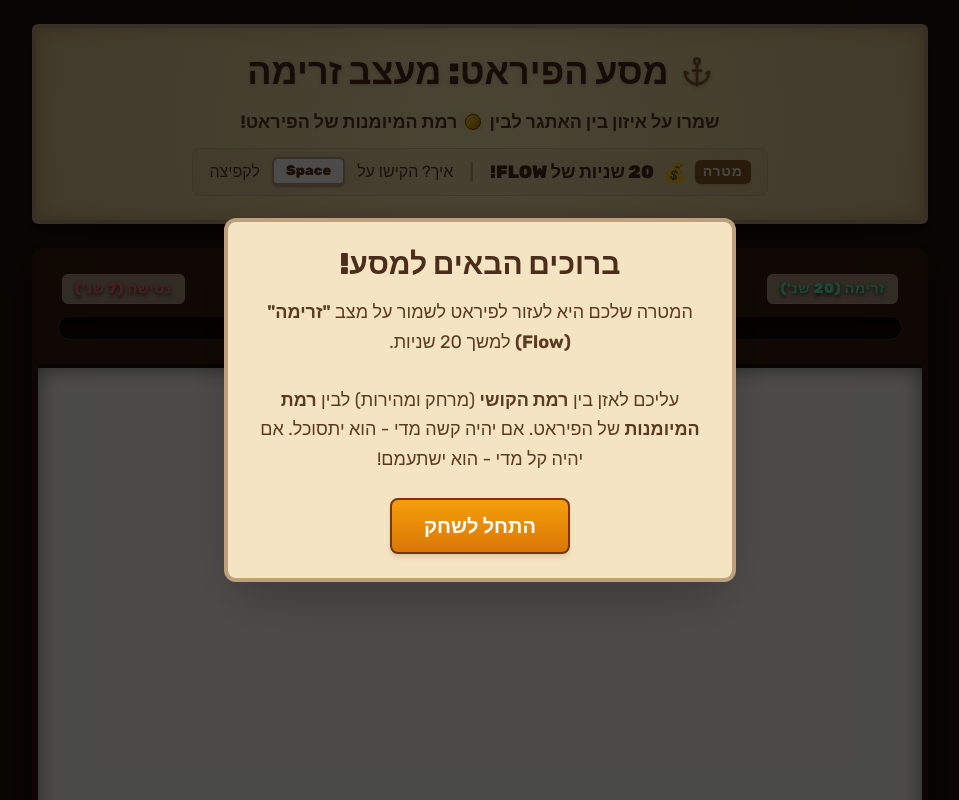
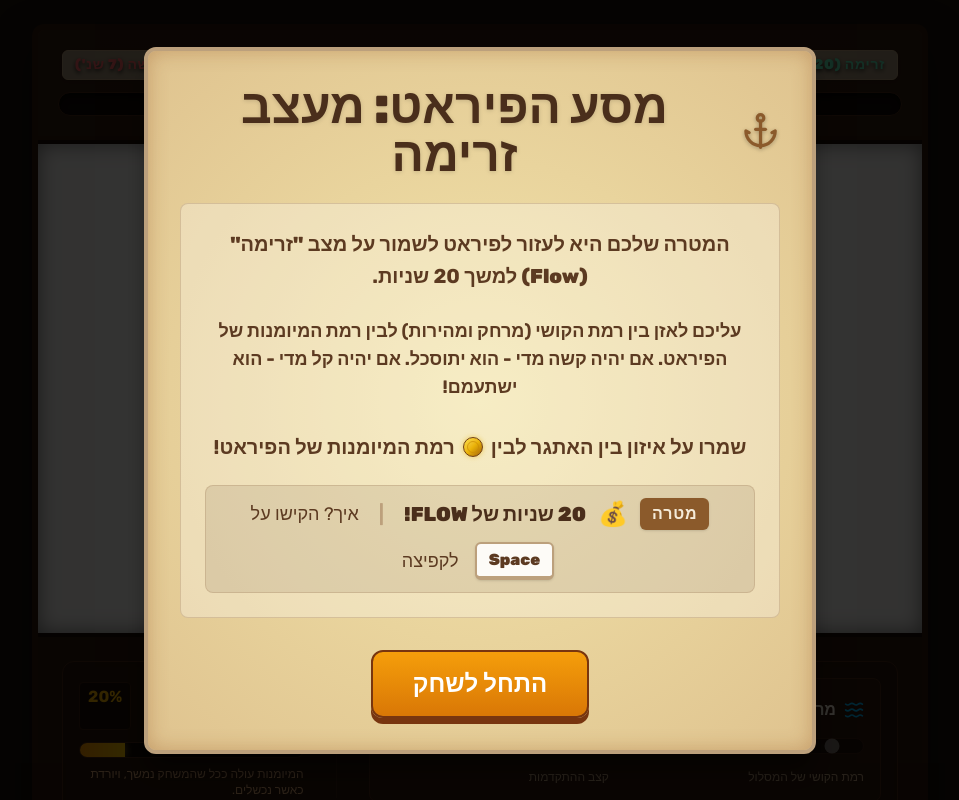
Before and after one commit to Yodaswag/dino-game, a React (Vite) app: page / in a window 1280 px wide. Shown: the top 800 px of the page, without its empty margins (160-1119 px from the left). Built offline with nearby package versions, Linux system fonts and the light colour scheme.

Commit message:
feat: move header to title screen

```diff
--- a/src/App.jsx
+++ b/src/App.jsx
@@ -82,31 +82,7 @@ export default function FlowDesignerGame() {
   return (
     <div className="min-h-screen p-6 font-sans text-stone-100 bg-[#1c120c]" dir="rtl">
       <div className="max-w-4xl mx-auto">
-        <header className="mb-6 flex justify-between items-end p-6 rounded-md shadow-xl border-4 border-[#bca07c] relative overflow-hidden" style={{ background: 'radial-gradient(circle at center, #f3e5ab 0%, #dfc38f 100%)', boxShadow: 'inset 0 0 20px rgba(139,69,19,0.3), 0 10px 15px -3px rgba(0,0,0,0.5)' }}>
-          <div className="relative z-10 text-center w-full">
-            <h1 className="text-4xl font-black text-[#4a2e1b] flex justify-center items-center gap-3 drop-shadow-sm">
-              <Anchor className="text-[#8b5a2b] drop-shadow-sm" size={32} /> מסע הפיראט: מעצב זרימה
-            </h1>
-            <div className="text-[#5c3a21] mt-4 text-lg font-bold flex flex-col items-center gap-3">
-              <div className="flex items-center gap-1.5 justify-center flex-wrap">
-                שמרו על איזון בין האתגר לבין
-                <div className="w-4 h-4 rounded-full bg-gradient-to-br from-[#fde047] via-[#eab308] to-[#a16207] border border-[#713f12] shadow-[0_0_5px_rgba(234,179,8,0.6)] flex items-center justify-center relative mx-0.5">
-                  <div className="absolute w-2.5 h-2.5 rounded-full border border-[#ca8a04] opacity-70"></div>
-                </div>
-                רמת המיומנות של הפיראט!
-              </div>
-              <div className="flex items-center gap-2 justify-center flex-wrap bg-[#4a2e1b]/5 px-4 py-2 rounded-lg border border-[#bca07c]/50">
-                <span className="bg-[#8b5a2b] text-[#f5ebd9] px-2 py-0.5 rounded-md text-sm font-black shadow-sm tracking-wider">מטרה</span>
-                <span className="text-xl">💰</span>
-                <span className="font-black text-[#4a2e1b]">20 שניות של FLOW!</span>
-                <span className="text-[#bca07c] mx-2 font-bold">|</span>
-                <span className="text-base font-medium">איך? הקישו על</span>
-                <kbd className="bg-[#fdfbf7] border-2 border-[#bca07c] border-b-[4px] rounded-md px-3 py-0.5 text-sm font-black text-[#5c3a21] shadow-sm flex items-center justify-center mx-1 font-sans">Space</kbd>
-                <span className="text-base font-medium">לקפיצה</span>
-              </div>
-            </div>
-          </div>
-        </header>
+
 
         <div className="rounded-xl shadow-[0_15px_40px_-5px_rgba(0,0,0,0.8)] border-[6px] border-[#30180a] overflow-hidden mb-6 relative" style={{ background: 'linear-gradient(to bottom, #5d3a21, #4a2815)' }}>
           <div className="p-5 border-b-[4px] border-[#30180a] flex flex-col gap-2 bg-[#2a160a]/80">
--- a/src/ui/OnboardingModal.jsx
+++ b/src/ui/OnboardingModal.jsx
@@ -1,23 +1,51 @@
 import React from 'react';
+import { Anchor } from 'lucide-react';
 
 export function OnboardingModal({ onStart }) {
   return (
-    <div className="fixed inset-0 bg-black/70 flex items-center justify-center z-50 p-4">
-      <div className="bg-[#f4e4c1] border-4 border-[#bca07c] rounded-xl p-6 max-w-lg w-full text-center shadow-2xl">
-        <h2 className="text-3xl font-black text-[#4a2e1b] mb-4 font-serif">ברוכים הבאים למסע!</h2>
-        <p className="text-[#5c3a21] text-lg mb-6 leading-relaxed">
+    <div className="fixed inset-0 bg-black/80 flex items-center justify-center z-50 p-4" dir="rtl">
+      <div className="bg-[#f4e4c1] border-4 border-[#bca07c] rounded-xl p-8 max-w-2xl w-full text-center shadow-2xl relative overflow-hidden" style={{ background: 'radial-gradient(circle at center, #f3e5ab 0%, #dfc38f 100%)', boxShadow: 'inset 0 0 20px rgba(139,69,19,0.3), 0 20px 25px -5px rgba(0,0,0,0.5)' }}>
+        <div className="relative z-10 text-center w-full">
+          <h1 className="text-5xl font-black text-[#4a2e1b] flex justify-center items-center gap-3 drop-shadow-sm mb-6">
+            <Anchor className="text-[#8b5a2b] drop-shadow-sm" size={40} /> מסע הפיראט: מעצב זרימה
+          </h1>
+
+          <div className="text-[#5c3a21] mb-8 text-xl font-bold flex flex-col items-center gap-4 bg-white/30 p-6 rounded-lg border border-[#bca07c]/50">
+            <p className="mb-2 leading-relaxed">
               המטרה שלכם היא לעזור לפיראט לשמור על מצב <b>"זרימה" (Flow)</b> למשך 20 שניות.
-          <br /><br />
+            </p>
+            <p className="mb-4 text-lg">
               עליכם לאזן בין <b>רמת הקושי</b> (מרחק ומהירות) לבין <b>רמת המיומנות</b> של הפיראט.
-          אם יהיה קשה מדי - הוא יתסוכל. אם יהיה קל מדי - הוא ישתעמם!
+              אם יהיה קשה מדי - הוא יתוסכל. אם יהיה קל מדי - הוא ישתעמם!
             </p>
+
+            <div className="flex items-center gap-1.5 justify-center flex-wrap">
+              שמרו על איזון בין האתגר לבין
+              <div className="w-5 h-5 rounded-full bg-gradient-to-br from-[#fde047] via-[#eab308] to-[#a16207] border border-[#713f12] shadow-[0_0_5px_rgba(234,179,8,0.6)] flex items-center justify-center relative mx-0.5">
+                <div className="absolute w-3 h-3 rounded-full border border-[#ca8a04] opacity-70"></div>
+              </div>
+              רמת המיומנות של הפיראט!
+            </div>
+
+            <div className="flex items-center gap-3 justify-center flex-wrap bg-[#4a2e1b]/10 px-5 py-3 rounded-lg border border-[#bca07c]/50 mt-2">
+              <span className="bg-[#8b5a2b] text-[#f5ebd9] px-3 py-1 rounded-md text-base font-black shadow-sm tracking-wider">מטרה</span>
+              <span className="text-2xl">💰</span>
+              <span className="font-black text-[#4a2e1b] text-xl">20 שניות של FLOW!</span>
+              <span className="text-[#bca07c] mx-2 font-bold">|</span>
+              <span className="text-lg font-medium">איך? הקישו על</span>
+              <kbd className="bg-[#fdfbf7] border-2 border-[#bca07c] border-b-[4px] rounded-md px-3 py-1 text-base font-black text-[#5c3a21] shadow-sm flex items-center justify-center mx-1 font-sans">Space</kbd>
+              <span className="text-lg font-medium">לקפיצה</span>
+            </div>
+          </div>
+
           <button
             onClick={onStart}
-          className="bg-gradient-to-b from-[#f59e0b] to-[#d97706] hover:from-[#fbbf24] hover:to-[#f59e0b] text-white font-bold py-3 px-8 rounded-lg shadow-md border-2 border-[#78350f] transition-all transform active:scale-95 text-xl"
+            className="bg-gradient-to-b from-[#f59e0b] to-[#d97706] hover:from-[#fbbf24] hover:to-[#f59e0b] text-white font-bold py-4 px-10 rounded-xl shadow-[0_6px_0_#78350f] border-2 border-[#78350f] transition-all transform active:translate-y-1 active:shadow-none text-2xl"
           >
             התחל לשחק
           </button>
         </div>
       </div>
+    </div>
   );
 }
```
Lines whose indentation alone changed are shown as unchanged.
